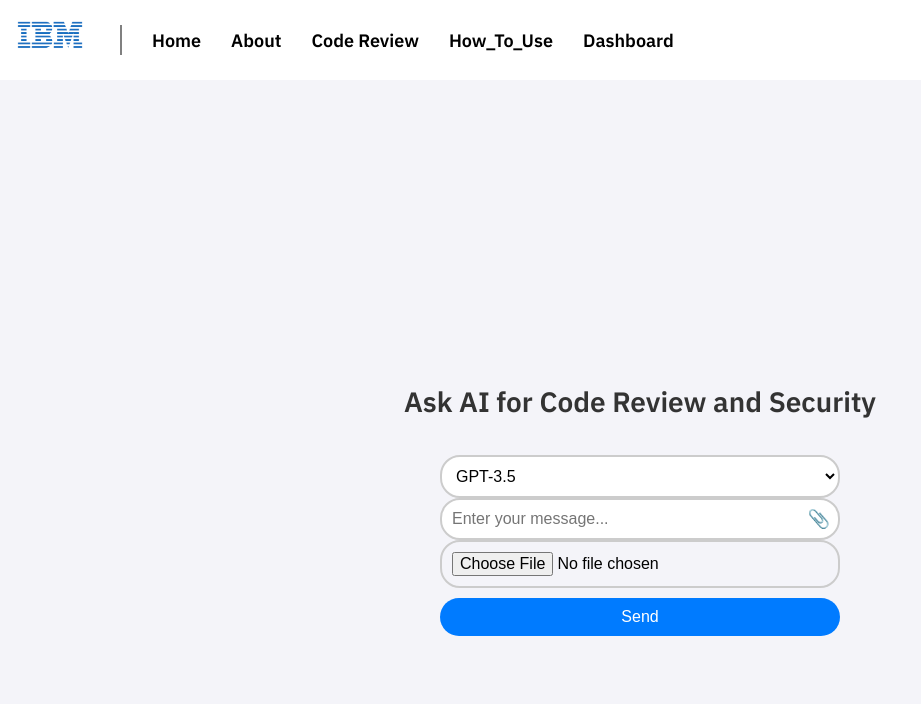
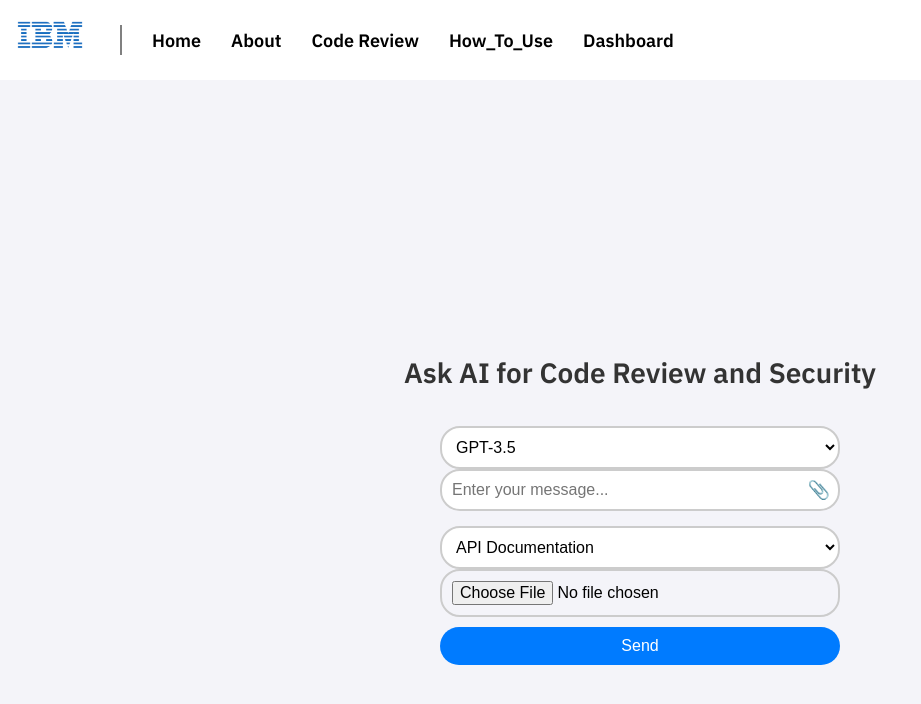
Before and after one commit to ThomasCreagh/AI-Agents-for-Code-Review-and-Security-using-Open-Source-Models, a React (Create React App) app in the folder frontend/: page /upload in a window 1280 px wide. Shown: the top 704 px of the page, without its empty margins (0-921 px from the left). Built offline with nearby package versions, Linux system fonts and the light colour scheme; no server answers.

Commit message:
Upload now takes in API and Security documentation files

```diff
--- a/frontend/src/pages/Upload.jsx
+++ b/frontend/src/pages/Upload.jsx
@@ -6,37 +6,49 @@ const BACKEND_URL = process.env.REACT_APP_BACKEND_URL;
 
 const Upload = () => {
   const [codeFile, setCodeFile] = useState(null);
-  const [docFile, setDocFile] = useState(null);
+  const [APIFile, setAPIFile] = useState(null);
+  const [SecurityFile, setSecurityFile] = useState(null);
   const [message, setMessage] = useState("");
   const [response, setResponse] = useState(null);
   const [error, setError] = useState(null);
+  let numOfAPIFiles = 0;
+  let numOfSecurityFiles = 0;
 
   const [selectedModel, setSelectedModel] = useState("gpt-3.5");
+  const [selectedDoctype, setSelectedDoctype] = useState("API_Documentation");
 
   const codeUpload = (event) => {
     setCodeFile(event.target.files[0]);
   };
 
   const documentationUpload = (event) => {
-    setDocFile(event.target.files[0]);
+    if (selectedDoctype == "API_Documentation") {
+      setAPIFile(event.target.files[numOfAPIFiles++]);
+    }
+    else if (selectedDoctype == "Security_Documentation") {
+      setSecurityFile(event.target.files[numOfSecurityFiles++]);
+    }
+    else {
+
+    }
   };
 
   const handleSendMessage = async (event) => {
     event.preventDefault();
-    if (!message.trim() && !codeFile[0]) {
+    if (!message.trim() && !codeFile) {
       setError("Please enter a message or upload a file.");
       return;
     }
 
-    /*if (!docFile[0]) {    Not working at the moment
-      setError("Please upload your documentation.");
-      return;
-    }*/
-
     const formData = new FormData();
     if (codeFile[0]) formData.append("file", codeFile[0]);
     formData.append("message", message);
-    if (docFile[0]) formData.append("documentation", docFile[0]);
+    for (let i = 0; i < numOfAPIFiles; i++)  {
+      formData.append("API_documentation", APIFile[i]);
+    }
+    for (let i = 0; i < numOfSecurityFiles; i++)  {
+      formData.append("Security_documentation", SecurityFile[i]);
+    }
     formData.append("model", selectedModel);
 
     try {
@@ -91,6 +103,17 @@ const Upload = () => {
           />
           <label htmlFor="file-upload" className="file-label">📎</label>
         </div>
+        <div className="model-selector">
+          <select
+            className="model-dropdown"
+            value={selectedDoctype}
+            onChange={(e) => setSelectedDoctype(e.target.value)}
+          >
+            <option value="API_Documentation">API Documentation</option>
+            <option value="Security_Documentation">Security Documentation</option>
+            <option value="Librarys/Dependencies">Librarys/Dependencies</option>
+          </select>
+        </div>
         <div className="input-container">
           <input
             type="file"
@@ -109,9 +132,15 @@ const Upload = () => {
         </div>
       )}
 
-      {docFile && (
+      {APIFile && (
         <div className="file-info">
-          <p><strong>Documentation:</strong> {docFile.name}</p>
+          <p><strong>API Documentation:</strong> {APIFile.name}</p>
+        </div>
+      )}
+
+      {SecurityFile && (
+        <div className="file-info">
+          <p><strong>Security Documentation:</strong> {SecurityFile.name}</p>
         </div>
       )}
 
```
